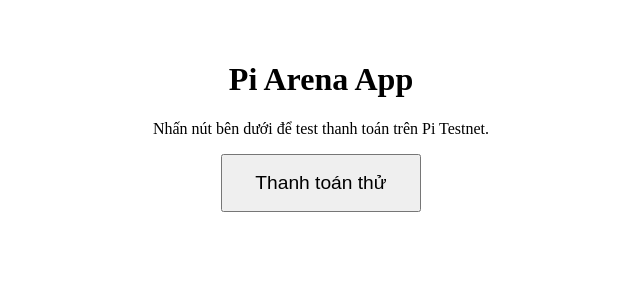
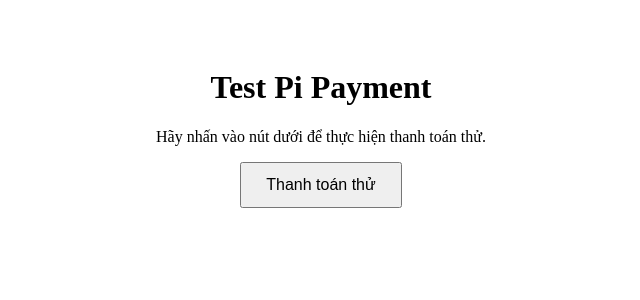
Before and after one commit to Nguyen93-Arena/PiArena-App, a Next.js app: page / in a window 1280 px wide. Shown: the top 300 px of the page, without its empty margins (319-959 px from the left). Built offline with nearby package versions, Linux system fonts and the light colour scheme.

Commit message:
Update index.js

```diff
--- a/pages/index.js
+++ b/pages/index.js
@@ -1,53 +1,47 @@
+// pages/index.js
 import { useEffect } from 'react';
 
 export default function Home() {
   useEffect(() => {
     if (typeof window !== 'undefined' && window.Pi) {
-      window.Pi.init({ version: "2.0" });
+      console.log('Pi SDK loaded');
+    } else {
+      console.log('Pi SDK not found');
     }
   }, []);
 
-  const handlePayment = async () => {
+  const handlePayment = () => {
     if (!window.Pi) {
-      alert('Pi Network SDK chưa được tải đúng. Hãy kiểm tra tích hợp SDK.');
+      alert('Pi SDK chưa được tải. Hãy mở app này trong Pi Browser.');
       return;
     }
 
-    try {
-      const paymentData = {
-        amount: 0.001,
-        memo: "Test Payment for Domain Verification",
-        metadata: { type: "test" }
-      };
-
-      const callbacks = {
+    window.Pi.createPayment({
+      amount: 0.01,
+      memo: "Test payment",
+      metadata: { type: "test" },
       onReadyForServerApproval: (paymentId) => {
-          console.log("Ready for server approval:", paymentId);
+        console.log("Ready for server approval", paymentId);
       },
       onReadyForServerCompletion: (paymentId, txid) => {
-          console.log("Ready for server completion:", paymentId, txid);
+        console.log("Ready for server completion", paymentId, txid);
       },
       onCancel: (paymentId) => {
-          console.log("Payment cancelled:", paymentId);
+        console.log("Payment cancelled", paymentId);
       },
       onError: (error, payment) => {
-          console.error("Payment error:", error, payment);
+        console.error("Payment error", error, payment);
       }
-      };
-
-      window.Pi.createPayment(paymentData, callbacks);
-    } catch (error) {
-      console.error("Error initiating payment:", error);
-    }
+    });
   };
 
   return (
-    <div style={{ textAlign: 'center', padding: '2rem' }}>
-      <h1>Pi Arena App</h1>
-      <p>Nhấn nút bên dưới để test thanh toán trên Pi Testnet.</p>
+    <div style={{ padding: "40px", textAlign: "center" }}>
+      <h1>Test Pi Payment</h1>
+      <p>Hãy nhấn vào nút dưới để thực hiện thanh toán thử.</p>
       <button
         onClick={handlePayment}
-        style={{ padding: '1rem 2rem', fontSize: '1.2rem', cursor: 'pointer' }}
+        style={{ padding: "12px 24px", fontSize: "16px", cursor: "pointer" }}
       >
         Thanh toán thử
       </button>
```
Lines whose indentation alone changed are shown as unchanged.
